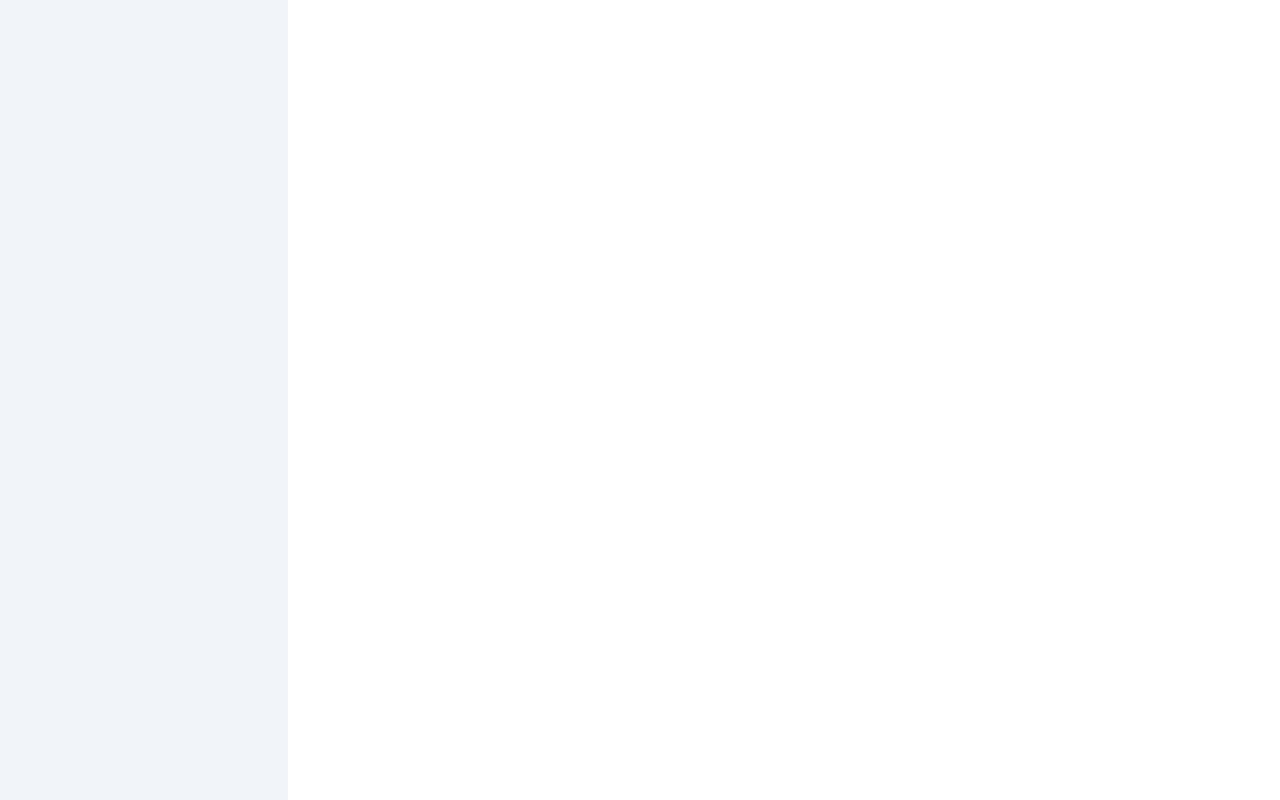
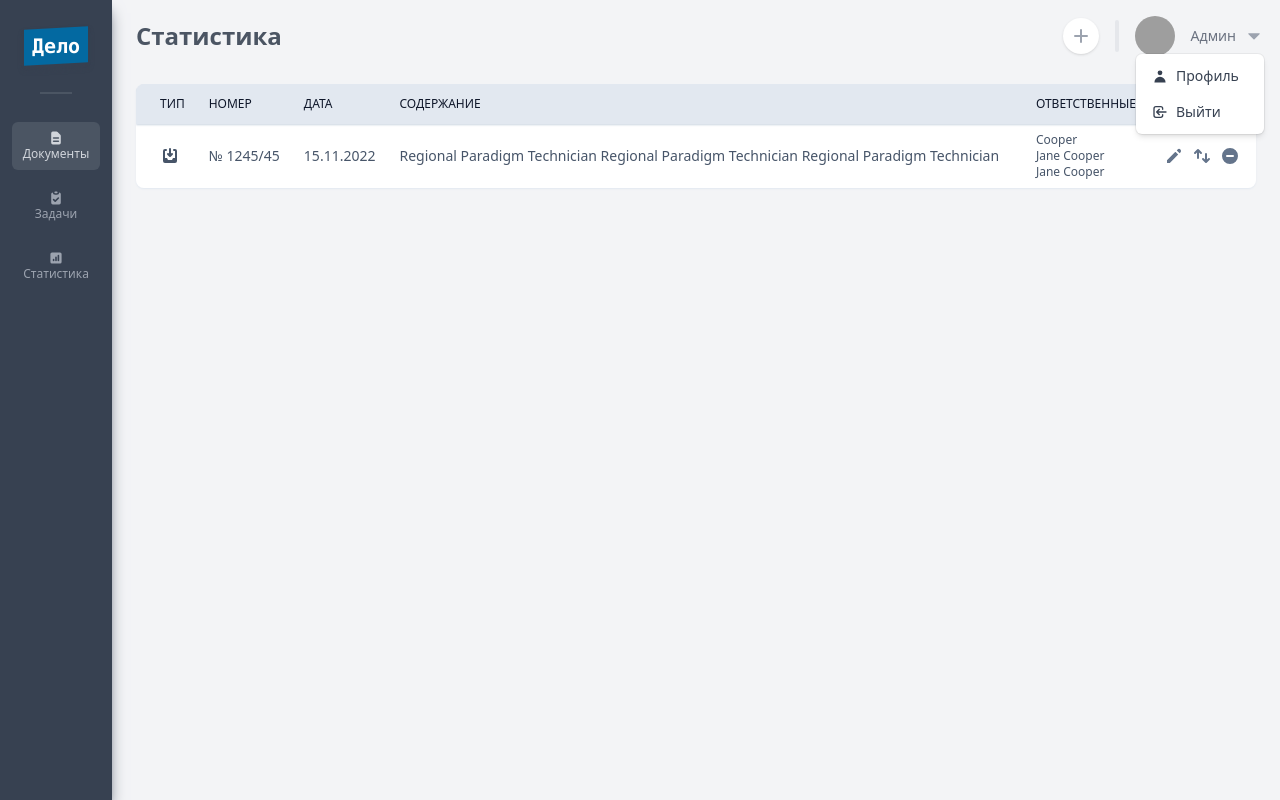
Before and after one commit to serebrs/delo, a Vue app: page /stats in a window 1280 px wide. Before the commit this address had no page. Built offline with nearby package versions, Linux system fonts and the light colour scheme; grey boxes are pictures that could not be loaded.

Commit message:
Добавил страницу статистики

```diff
--- a/src/layouts/EmptyLayout.vue
+++ b/src/layouts/EmptyLayout.vue
@@ -1,5 +1,5 @@
 <template>
-  <div class="flex flex-col items-center min-h-screen w-72 bg-slate-100">
+  <div class="flex flex-col items-center min-h-screen w-full bg-slate-100">
     <router-view />
   </div>
 </template>
--- a/src/router/index.js
+++ b/src/router/index.js
@@ -24,6 +24,12 @@ const routes = [
     name: "tasks",
     meta: { layout: "Main", title: "Задачи" },
     component: () => import(/* webpackChunkName: "tasks" */ "../views/TasksView.vue"),
+  },
+  {
+    path: "/stats",
+    name: "stats",
+    meta: { layout: "Main", title: "Статистика" },
+    component: () => import(/* webpackChunkName: "tasks" */ "../views/StatsView.vue"),
   }
 ];
 
--- /dev/null
+++ b/src/views/StatsView.vue
@@ -0,0 +1,120 @@
+<template>
+  <div class="overflow-auto h-screen pb-24 px-6">
+    <!-- Блок с таблицей документов //min-w-[54rem]// -->
+    <div class="overflow-clip shadow-sm shadow-slate-200 rounded-lg">
+      <table class>
+        <thead class="bg-slate-200 sticky top-0 shadow-sm shadow-slate-300">
+          <tr>
+            <th
+              scope="col"
+              class="px-3 pl-6 py-3 text-left text-xs font-medium text-slate-900 uppercase"
+            >Тип</th>
+            <th
+              scope="col"
+              class="px-3 py-3 text-left text-xs font-medium text-slate-900 uppercase"
+            >Номер</th>
+            <th
+              scope="col"
+              class="px-3 py-3 text-left text-xs font-medium text-slate-900 uppercase"
+            >Дата</th>
+            <th
+              scope="col"
+              class="px-3 py-3 text-left text-xs font-medium text-slate-900 uppercase w-full"
+            >Содержание</th>
+            <th
+              scope="col"
+              class="px-3 py-3 text-left text-xs font-medium text-slate-900 uppercase"
+            >Ответственные</th>
+            <th
+              scope="col"
+              class="px-3 py-3 text-center text-xs font-medium text-slate-900 uppercase"
+            >Операция</th>
+          </tr>
+        </thead>
+
+        <tbody>
+          <tr
+            class="odd:bg-white even:bg-slate-50 hover:bg-sky-50 hover:ring-1 hover:ring-inset hover:ring-sky-200"
+          >
+            <td class="px-3 pl-6 py-2 whitespace-nowrap text-sm text-slate-600">
+              <svg
+                xmlns="http://www.w3.org/2000/svg"
+                class="h-5 w-5"
+                viewBox="0 0 20 20"
+                fill="currentColor"
+              >
+                <path
+                  d="M8.707 7.293a1 1 0 00-1.414 1.414l2 2a1 1 0 001.414 0l2-2a1 1 0 00-1.414-1.414L11 7.586V3a1 1 0 10-2 0v4.586l-.293-.293z"
+                />
+                <path
+                  d="M3 5a2 2 0 012-2h1a1 1 0 010 2H5v7h2l1 2h4l1-2h2V5h-1a1 1 0 110-2h1a2 2 0 012 2v10a2 2 0 01-2 2H5a2 2 0 01-2-2V5z"
+                />
+              </svg>
+            </td>
+            <td class="px-3 py-2 whitespace-nowrap text-sm text-slate-600">№ 1245/45</td>
+            <td class="px-3 py-2 whitespace-nowrap text-sm text-slate-600">15.11.2022</td>
+            <td
+              class="px-3 py-2 whitespace-normal text-sm text-slate-600"
+            >Regional Paradigm Technician Regional Paradigm Technician Regional Paradigm Technician</td>
+            <td class="px-3 py-2 whitespace-nowrap text-xs text-slate-600">
+              <div class="flex flex-col items-start justify-center">
+                <span class>Cooper</span>
+                <span class>Jane Cooper</span>
+                <span class>Jane Cooper</span>
+              </div>
+            </td>
+            <td class="px-3 py-2 whitespace-nowrap text-sm text-slate-500">
+              <div class="flex flex-row justify-between items-center">
+                <a href="#" class="p-1 hover:text-amber-600 hover:bg-amber-200 rounded-md">
+                  <svg
+                    xmlns="http://www.w3.org/2000/svg"
+                    class="h-5 w-5"
+                    viewBox="0 0 20 20"
+                    fill="currentColor"
+                  >
+                    <path
+                      d="M13.586 3.586a2 2 0 112.828 2.828l-.793.793-2.828-2.828.793-.793zM11.379 5.793L3 14.172V17h2.828l8.38-8.379-2.83-2.828z"
+                    />
+                  </svg>
+                </a>
+                <a href="#" class="p-1 hover:text-blue-600 hover:bg-blue-200 rounded-md">
+                  <svg
+                    xmlns="http://www.w3.org/2000/svg"
+                    class="h-5 w-5"
+                    viewBox="0 0 20 20"
+                    fill="currentColor"
+                  >
+                    <path
+                      d="M5 12a1 1 0 102 0V6.414l1.293 1.293a1 1 0 001.414-1.414l-3-3a1 1 0 00-1.414 0l-3 3a1 1 0 001.414 1.414L5 6.414V12zM15 8a1 1 0 10-2 0v5.586l-1.293-1.293a1 1 0 00-1.414 1.414l3 3a1 1 0 001.414 0l3-3a1 1 0 00-1.414-1.414L15 13.586V8z"
+                    />
+                  </svg>
+                </a>
+                <a href="#" class="p-1 hover:text-red-600 hover:bg-red-200 rounded-md">
+                  <svg
+                    xmlns="http://www.w3.org/2000/svg"
+                    class="h-5 w-5"
+                    viewBox="0 0 20 20"
+                    fill="currentColor"
+                  >
+                    <path
+                      fill-rule="evenodd"
+                      d="M10 18a8 8 0 100-16 8 8 0 000 16zM7 9a1 1 0 000 2h6a1 1 0 100-2H7z"
+                      clip-rule="evenodd"
+                    />
+                  </svg>
+                </a>
+              </div>
+            </td>
+          </tr>
+
+        </tbody>
+      </table>
+    </div>
+  </div>
+</template>
+
+<script>
+export default {
+
+}
+</script>
```
Also changed, not shown: src/components/NavigationMenu.vue (added, +9 -0 lines).
